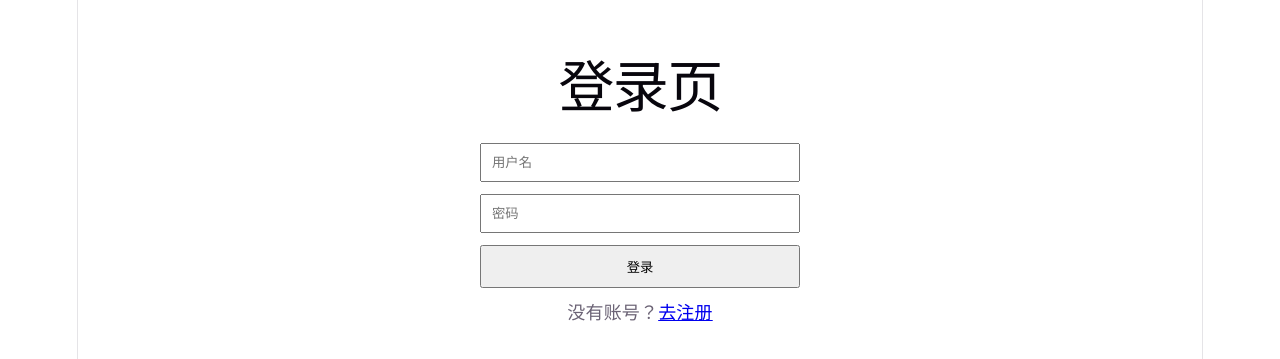
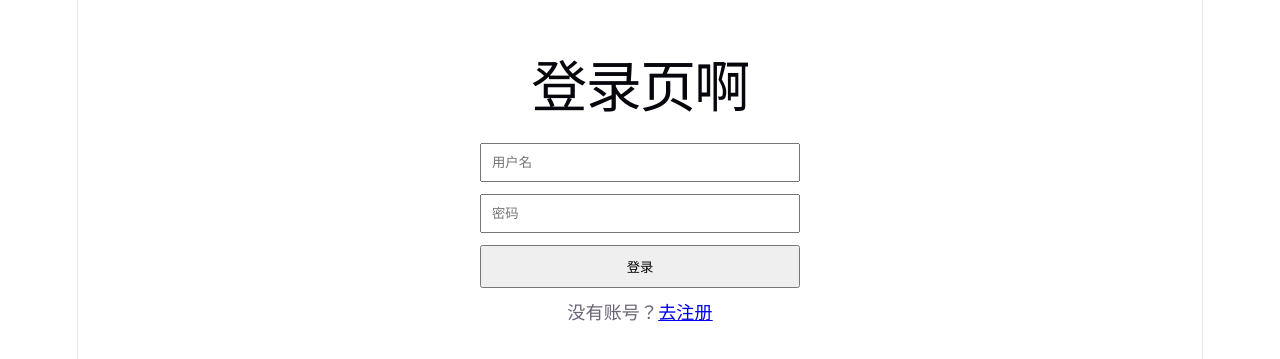
Before and after one commit to FlyerYe/FYAllStack, a React (Vite) app in the folder frontend/: page /login in a window 1280 px wide. Shown: the part 217-576 px from the top of the page. Built offline with nearby package versions, Linux system fonts and the light colour scheme.

Commit message:
feat:CD测试2

```diff
--- a/frontend/src/pages/Login.tsx
+++ b/frontend/src/pages/Login.tsx
@@ -43,7 +43,7 @@ function Login() {
   return (
     <div className="auth-page">
       <form className="auth-form" onSubmit={handleSubmit}>
-        <h1>登录页</h1>
+        <h1>登录页啊</h1>
 
         <input
           value={username}
```
